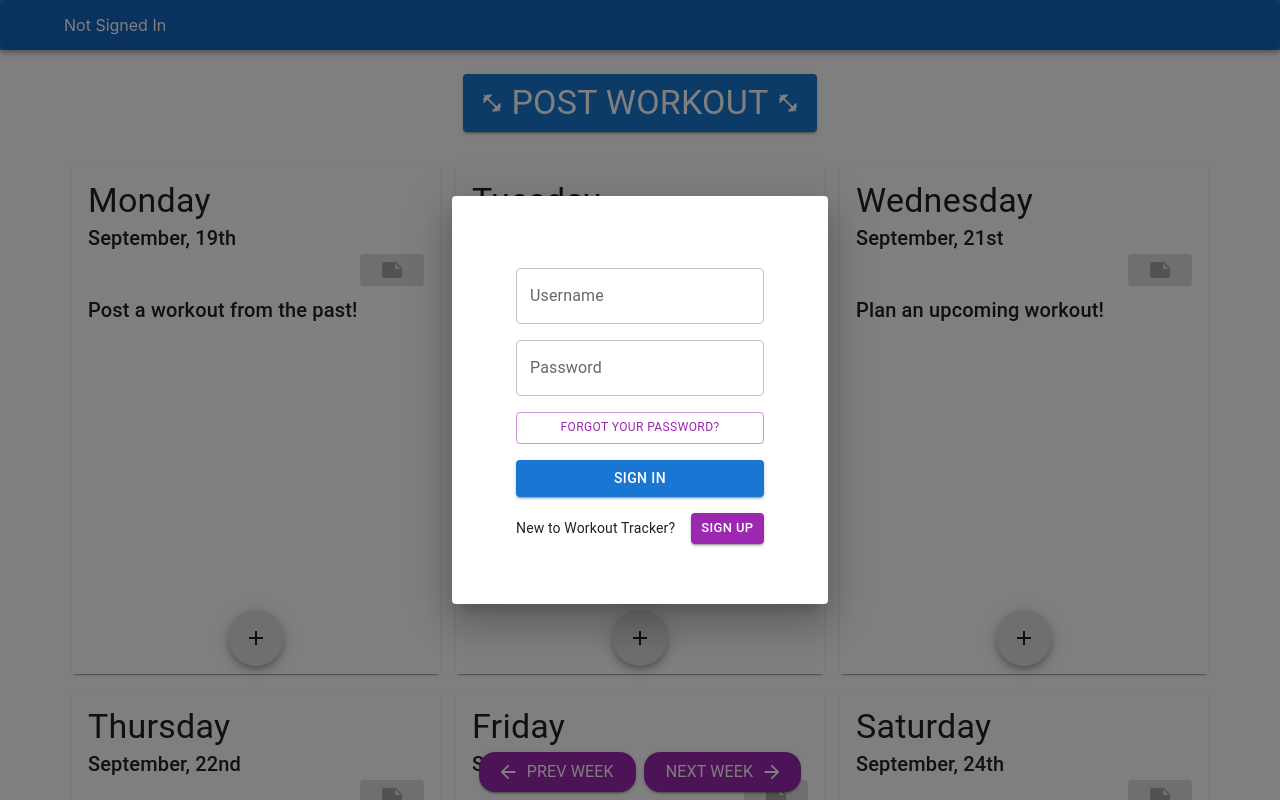
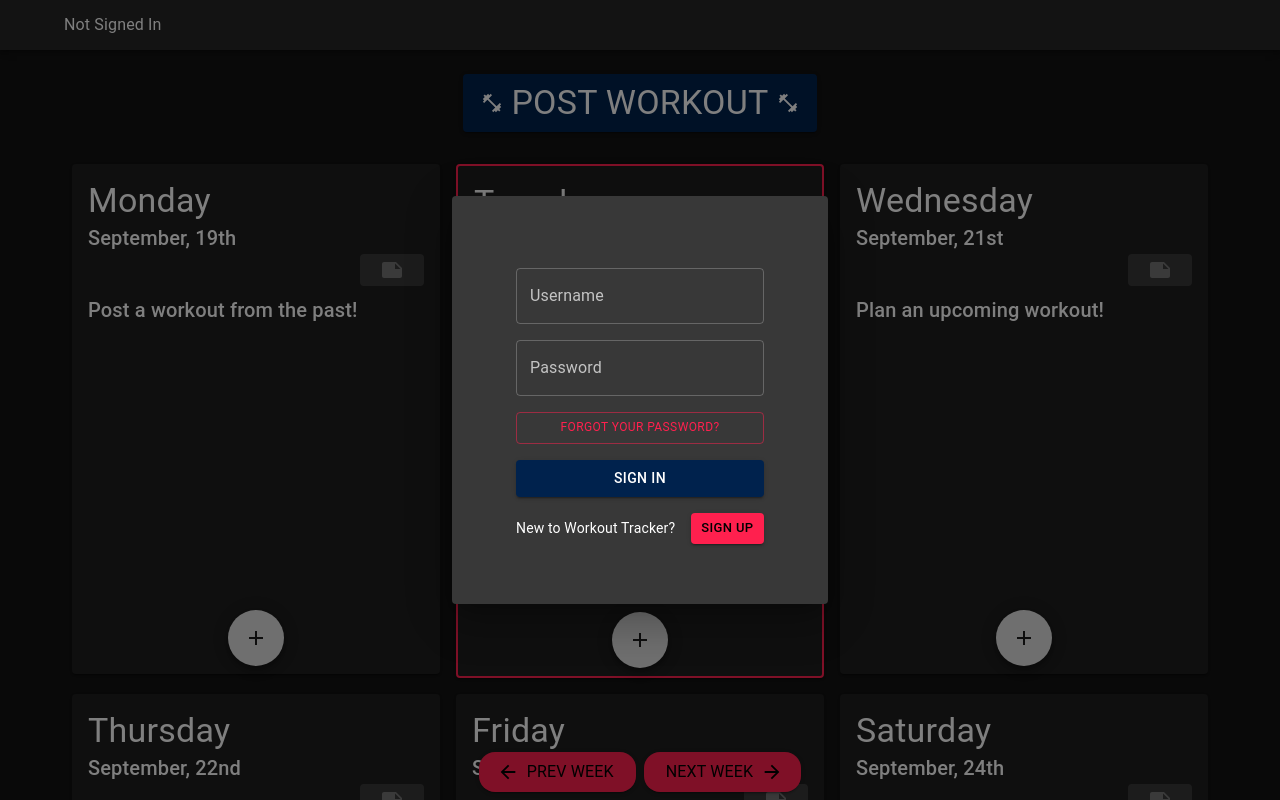
Before and after one commit to Filbert-code/Workout-Tracker, a React (Create React App) app: page / in a window 1280 px wide. Shown: the top 800 px of the page. Built offline with nearby package versions, Linux system fonts and the light colour scheme; no server answers.

Commit message:
updated to dark theme

```diff
--- a/src/App.tsx
+++ b/src/App.tsx
@@ -18,6 +18,8 @@ import ForgotPasswordComponent from "./components/authentication/ForgotPasswordC
 import { FitnessCenter } from "@mui/icons-material";
 import { useFrame } from "@react-three/fiber";
 import AuthenticationComponent from "./components/authentication/AuthenticationComponent";
+import { ThemeProvider, createTheme } from '@mui/material/styles';
+import CssBaseline from '@mui/material/CssBaseline';
 
 function App() {
   // localStorage.setItem("test", "This is a test.");
@@ -37,6 +39,24 @@ function App() {
   const [triggerFetchWorkouts, setTriggerFetchWorkouts] = useState(false);
   const [triggerRefreshTokenExpired, setTriggerRefreshTokenExpired] =
     useState(false);
+
+  const darkTheme = createTheme({
+    palette: {
+      mode: 'dark',
+      primary: {
+        light: '',
+        main: '#00224D',
+        dark: '',
+        contrastText: '#fff',
+      },
+      secondary: {
+        light: '',
+        main: '#FF204E',
+        dark: '',
+        contrastText: '#000',
+      },
+    },
+  });
 
   // useEffect(() => {
   //   if (showSignupFormDialog === true) {
@@ -80,6 +100,8 @@ function App() {
   }, [triggerRefreshTokenExpired]);
 
   return (
+    <ThemeProvider theme={darkTheme}>
+      <CssBaseline />
       <Box>
         <TopNavigationComponent
           setTriggerRefreshTokenExpired={setTriggerRefreshTokenExpired}
@@ -139,6 +161,7 @@ function App() {
           )}
         </Container>
       </Box>
+    </ThemeProvider>
   );
 }
 
--- a/src/components/schedule/WorkoutScheduleCardComponent.tsx
+++ b/src/components/schedule/WorkoutScheduleCardComponent.tsx
@@ -83,15 +83,18 @@ function WorkoutScheduleCardComponent(
     }
   };
 
+  const now = moment();
+  const isToday = now.isSame(date, 'day');
+
   return (
     <Grid xs={4} item>
-      <Card sx={{ overflow: "visible", marginY: 1, marginX: 1 }}>
+      <Card sx={{ overflow: "visible", marginY: 1, marginX: 1, border: isToday ? 2 : 0, borderRadius: 1, borderColor: "secondary.main"}}>
         <CardContent>
           <Stack
             direction="row"
-            sx={{ background: "#fff", justifyContent: "space-between" }}
+            sx={{ justifyContent: "space-between" }}
           >
-            <Box sx={{ background: "#fff" }}>
+            <Box>
               <Typography variant="h4">{dayOfTheWeek}</Typography>
               <Typography variant="h6">{`${date.format(
                 "MMMM, Do"
@@ -101,14 +104,13 @@ function WorkoutScheduleCardComponent(
               {workout && (
                 <Typography
                   sx={{
-                    background: "#fff",
                     border: 3,
                     padding: 1,
                     borderRadius: 1,
-                    borderColor: "#1976D2",
+                    borderColor: "secondary",
                   }}
                   variant="h6"
-                  color={"#1976D2"}
+                  color={"secondary"}
                 >
                   {workout?.workoutType}
                 </Typography>
@@ -172,7 +174,7 @@ function WorkoutScheduleCardComponent(
                 columns={COLUMN_DEFINITIONS}
               />
             ) : (
-              <Box sx={{ background: "#fff" }}>
+              <Box>
                 {date.dayOfYear() < moment().dayOfYear() ? (
                   <Typography variant="h6">
                     Post a workout from the past!
@@ -190,7 +192,7 @@ function WorkoutScheduleCardComponent(
           <Box
             sx={{
               display: "flex",
-              background: "#fff",
+              //background: "#fff",
               justifyContent: "space-evenly",
               paddingBottom: 1,
             }}
@@ -229,7 +231,7 @@ function WorkoutScheduleCardComponent(
           <Box
             sx={{
               display: "flex",
-              background: "#fff",
+              //background: "#fff",
               justifyContent: "space-evenly",
               paddingBottom: 1,
             }}
```
Lines whose indentation alone changed are shown as unchanged.
